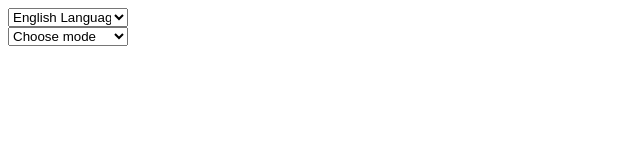
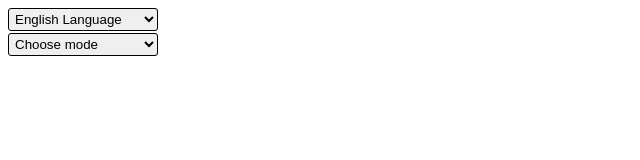
Before and after one commit to Zurek92/fluid_mechanics_frontend, a plain HTML site: page app/headloss.html in a window 1280 px wide. Shown: the whole page, without its empty margins (0-640 px from the left). Drawn offline with Linux system fonts and the light colour scheme.

Commit message:
Changes in css styles.
Select and input since now has the same width.

```diff
--- a/app/styles/styles.css
+++ b/app/styles/styles.css
@@ -3,10 +3,18 @@ a {
 }
 
 select, input {
+    -webkit-box-sizing: border-box;
+    -moz-box-sizing: border-box;
+    box-sizing: border-box;
     display: block;
-    width: 120px;
+    width: 150px;
+    padding: 2px;
+    border: 1px solid black;
+    border-radius: 3px;
+    margin: 2px 2px 2px 0px;
 }
 
 .formInputTitle {
     font-size: 12px;
+    font-family: sans-serif;
 }
```
